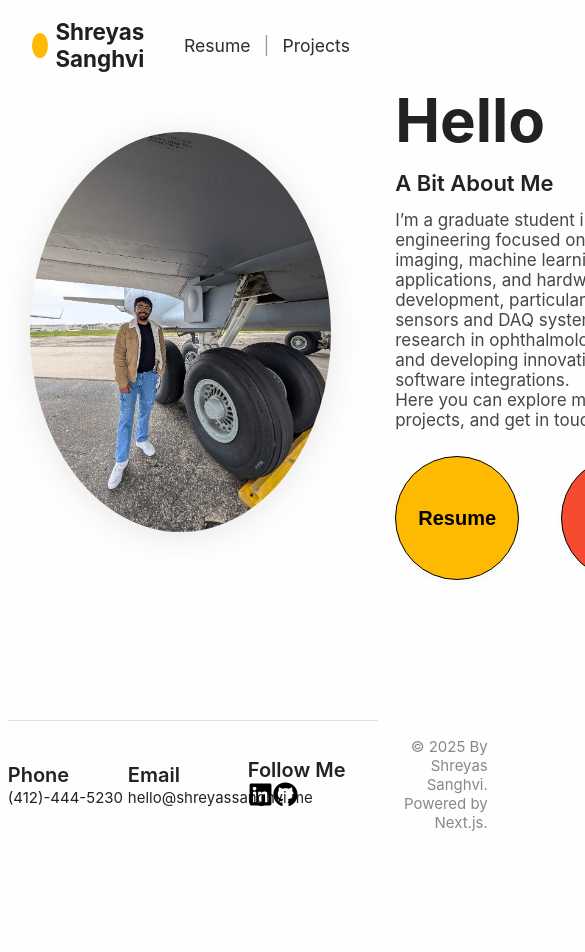
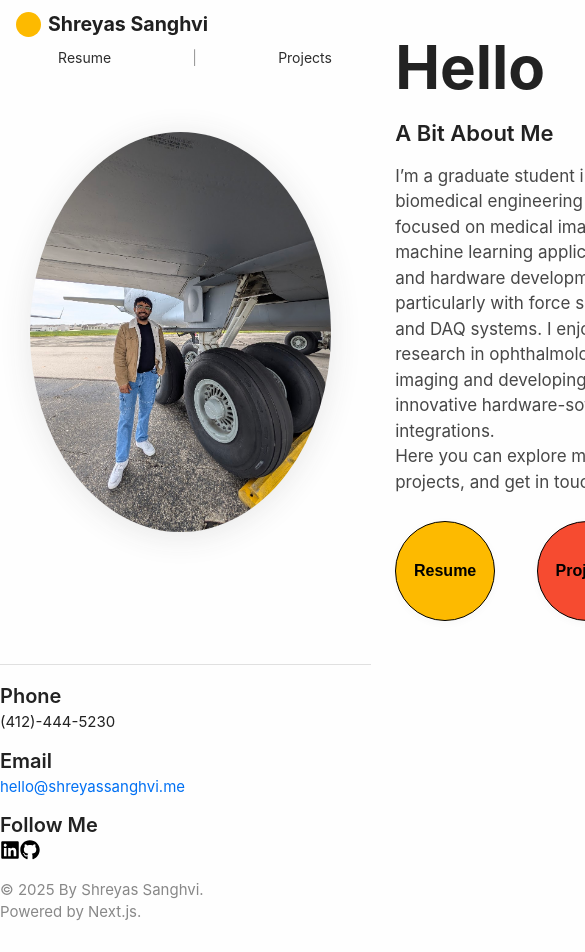
Before and after one commit to shreyassanghvi/shreyassanghvi.github.io, a Next.js app: page / in a window 390 px wide. Shown: the top 952 px of the page, 585 px wide, since content can reach past the window. Before the commit the page ends 844 px from the top, so only its background shows below. Built offline with nearby package versions, Linux system fonts and the light colour scheme.

Commit message:
Responsive: init - responsive template for all pages

```diff
--- a/styles/Home.module.css
+++ b/styles/Home.module.css
@@ -1,4 +1,3 @@
-
 /* Top Navigation */
 .topNav {
     width: 100vw;
@@ -20,7 +19,6 @@
     color: #202020;
     text-decoration: none;
 }
-
 
 .dot {
     display: inline-block;
@@ -200,3 +198,118 @@
     min-width: 150px;
     letter-spacing: normal;
 }
+
+/* Responsive Styles */
+
+/* TABLET */
+@media (max-width: 1100px) {
+    .profileImg {
+        width: 320px;
+        height: 320px;
+    }
+
+    .heroText {
+        max-width: 400px;
+    }
+
+    .buttonGroup {
+        gap: 20px;
+    }
+
+    .hello {
+        font-size: 3.8rem;
+    }
+}
+
+/* MOBILE: */
+@media (max-width: 700px) {
+    .topNav {
+        flex-direction: column;
+        align-items: flex-start;
+        padding: 10px 16px;
+        font-size: 1rem;
+    }
+
+    .navLinks {
+        margin-top: 8px;
+        width: 100%;
+        display: flex;
+        justify-content: space-around;
+    }
+
+    .main {
+        padding-top: 120px; /* increase to accommodate multi-line nav */
+        flex-direction: column;
+        padding-left: 16px;
+        padding-right: 16px;
+    }
+
+    .hero {
+        flex-direction: column;
+        gap: 24px;
+        align-items: center;
+    }
+
+    .profileImg {
+        width: 70vw;
+        max-width: 320px;
+        height: auto;
+        border-radius: 50%;
+        box-shadow: 0 0 14px rgba(0, 0, 0, 0.08);
+    }
+
+    .heroText {
+        max-width: 100%;
+        text-align: center;
+        align-items: center;
+        width: 100%;
+    }
+
+    .hello {
+        font-size: 3rem;
+    }
+
+    .aboutTitle {
+        font-size: 1.1rem;
+    }
+
+    .aboutText {
+        font-size: 1rem;
+        margin-bottom: 20px;
+    }
+
+    .buttonGroup {
+        gap: 20px;
+        flex-wrap: wrap;
+        justify-content: center;
+    }
+
+    .circleButton {
+        width: 100px;
+        height: 100px;
+        font-size: 16px;
+        margin-bottom: 12px;
+    }
+
+    .footer {
+        flex-direction: column;
+        align-items: flex-start;
+        width: 95vw;
+        left: 2.5vw;
+        font-size: 14px;
+        position: static;
+        padding: 16px 0;
+    }
+
+    .footer div, .copyrightSection {
+        min-width: unset;
+        margin-bottom: 12px;
+        text-align: left;
+        width: 100%;
+    }
+
+    .socialIcon {
+        font-size: 20px;
+        margin-right: 16px;
+    }
+}
--- a/styles/globals.css
+++ b/styles/globals.css
@@ -1,17 +1,129 @@
-html, body {
-  padding: 0;
-  margin: 0;
-  font-family: -apple-system, BlinkMacSystemFont, 'Segoe UI', Roboto, Oxygen,
-    Ubuntu, Cantarell, 'Open Sans', 'Helvetica Neue', sans-serif;
-  background-color: #fefefe;
-  color: #222;
+/* Reset box-sizing for predictable layouts */
+*, *::before, *::after {
+    box-sizing: border-box;
 }
 
-a {
-  color: inherit;
-  text-decoration: none;
+/* Set base font styles for the entire website */
+html {
+    font-family: 'Inter', 'Roboto', 'Arial', sans-serif; /* Modern, clean fonts */
+    font-size: 16px; /* Base font size, easy to scale with rem */
+    color: #222; /* Default text color for readability */
+    background-color: #fefefe; /* Light background */
+    margin: 0;
+    padding: 0;
+    line-height: 1.5;
+    -webkit-font-smoothing: antialiased; /* Slight smoothing for better rendering */
+    -moz-osx-font-smoothing: grayscale;
+    -webkit-text-size-adjust: 100%; /* Prevent font scaling in Safari */
 }
 
-* {
-  box-sizing: border-box;
+/* Body element inherits from html */
+body {
+    margin: 0;
+    padding: 0;
+    font-family: inherit;
+    font-size: 1rem; /* Use rems for responsiveness */
+    color: inherit;
+    background-color: inherit;
 }
+
+/* Link styles for better accessibility */
+a {
+    color: #0070f3; /* Industry standard link color, change if needed */
+    text-decoration: none;
+    transition: color 0.2s ease-out, text-decoration 0.2s ease-out;
+}
+a:hover, a:focus {
+    color: #0056b3;
+    outline: none;
+    text-decoration: underline;
+}
+
+/* Focus outlines for accessibility */
+*:focus {
+    outline: 2px dashed #0056b3; /* Clear focus indicator for keyboard navigation */
+    outline-offset: 4px;
+}
+
+/* Headings standardization for hierarchy */
+h1, h2, h3, h4, h5, h6 {
+    margin: 0 0 1rem 0;
+    font-weight: 700; /* Bold headings */
+    line-height: 1.2;
+}
+h1 {
+    font-size: 2.5rem; /* Responsive heading size */
+}
+h2 {
+    font-size: 2rem;
+}
+/* Adjust other headings similarly */
+
+/* Paragraphs and text */
+p {
+    margin: 0 0 1rem 0; /* Consistent spacing */
+    font-size: 1rem;
+}
+/* Small print */
+small {
+    font-size: 0.8rem;
+}
+
+/* Layout containers for consistency */
+.container {
+    width: 100%;
+    max-width: 1200px; /* Max width for large screens */
+    margin: 0 auto; /* Center container */
+    padding: 1rem;
+}
+
+/* Responsive images */
+img {
+    max-width: 100%;
+    height: auto;
+    display: block;
+    border-radius: 4px;
+    object-fit: cover;
+}
+
+/* Utility classes for flex layout */
+.flex {
+    display: flex;
+}
+.flex-column {
+    flex-direction: column;
+}
+.justify-center {
+    justify-content: center;
+}
+.align-center {
+    align-items: center;
+}
+
+/* Buttons styling for most industry use cases */
+.btn {
+    padding: 0.75rem 1.5rem;
+    cursor: pointer;
+    font-weight: 600;
+    border-radius: 4px;
+    border: none;
+    transition: background-color 0.2s ease;
+}
+.btn-primary {
+    background-color: #0070f3;
+    color: #fff;
+}
+.btn-primary:hover {
+    background-color: #005bb5;
+}
+/* And other btn types as needed */
+
+/* Responsive typography: scale fonts */
+@media (max-width: 768px) {
+    html {
+        font-size: 14px; /* Slightly smaller base font on mobile devices */
+    }
+    h1 { font-size: 2rem; }
+    h2 { font-size: 1.75rem; }
+    /* Adjust other texts for smaller screens */
+}
```
